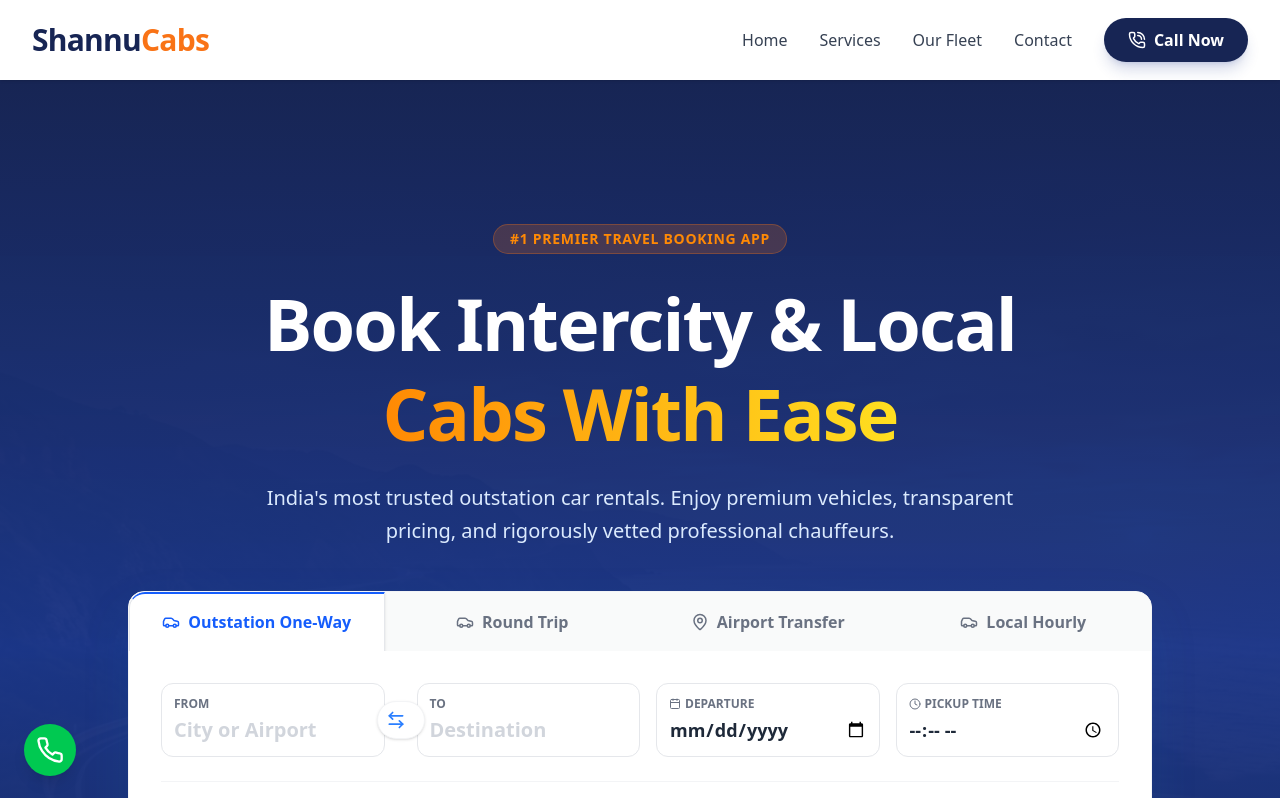
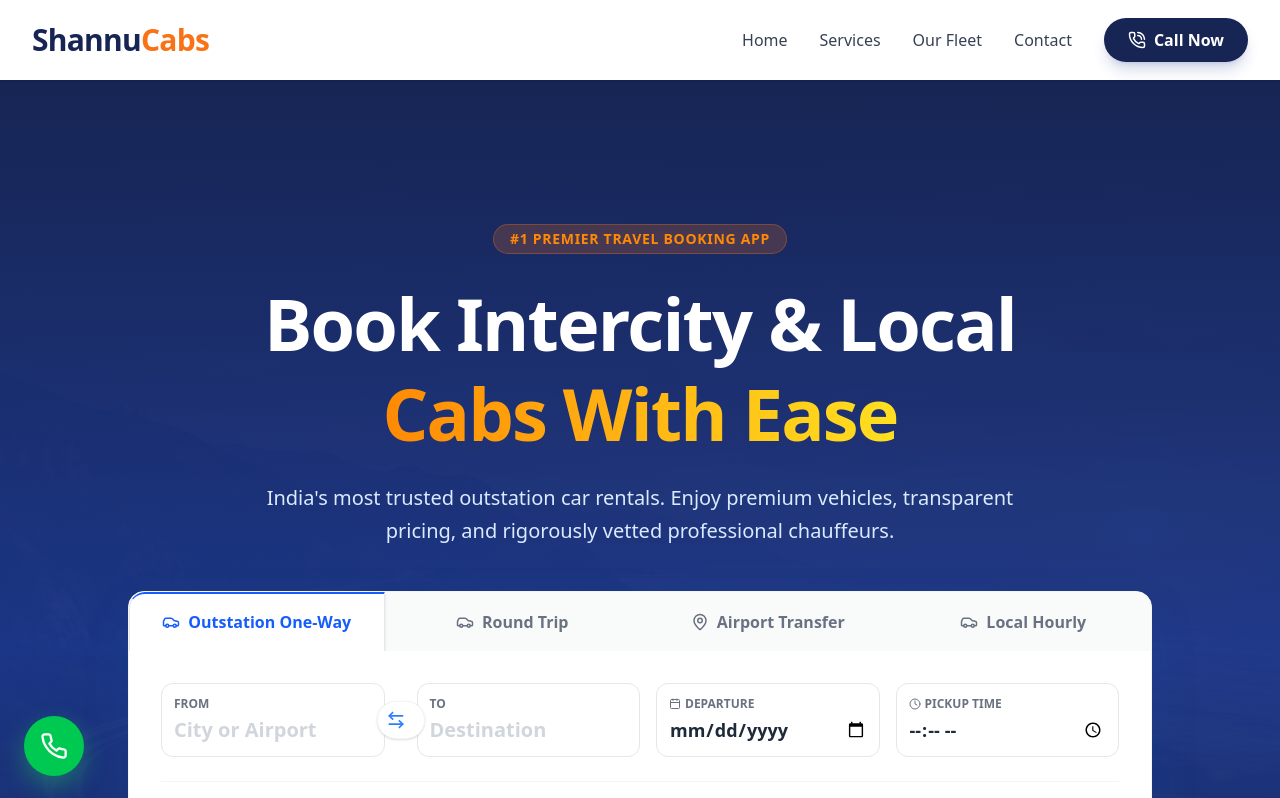
Before and after one commit to praghnesh/shannu-cab-s, a Next.js app: page / in a window 1280 px wide. Shown: the top 798 px of the page. Built offline with nearby package versions, Linux system fonts and the light colour scheme.

Commit message:
updated project

```diff
--- a/app/layout.tsx
+++ b/app/layout.tsx
@@ -28,7 +28,7 @@
         <Footer />
 
         {/* WhatsApp Mobile Floating Button Overlay */}
-        <a href="https://wa.me/919948924786" target="_blank" rel="noreferrer" className="fixed bottom-6 left-6 z-50 bg-green-500 text-white p-3 rounded-full shadow-lg hover:scale-110 transition-transform">
+        <a href="tel:+919948924786" className="fixed bottom-6 left-6 z-50 bg-green-500 text-white p-4 rounded-full shadow-[0_10px_25px_rgba(34,197,94,0.4)] hover:shadow-[0_15px_30px_rgba(34,197,94,0.5)] hover:scale-110 transition-all active:scale-95 duration-200">
            <svg width="28" height="28" viewBox="0 0 24 24" fill="none" stroke="currentColor" strokeWidth="2" strokeLinecap="round" strokeLinejoin="round"><path d="M22 16.92v3a2 2 0 0 1-2.18 2 19.79 19.79 0 0 1-8.63-3.07 19.5 19.5 0 0 1-6-6 19.79 19.79 0 0 1-3.07-8.67A2 2 0 0 1 4.11 2h3a2 2 0 0 1 2 1.72 12.84 12.84 0 0 0 .7 2.81 2 2 0 0 1-.45 2.11L8.09 9.91a16 16 0 0 0 6 6l1.27-1.27a2 2 0 0 1 2.11-.45 12.84 12.84 0 0 0 2.81.7A2 2 0 0 1 22 16.92z"></path></svg>
         </a>
       </body>
```
